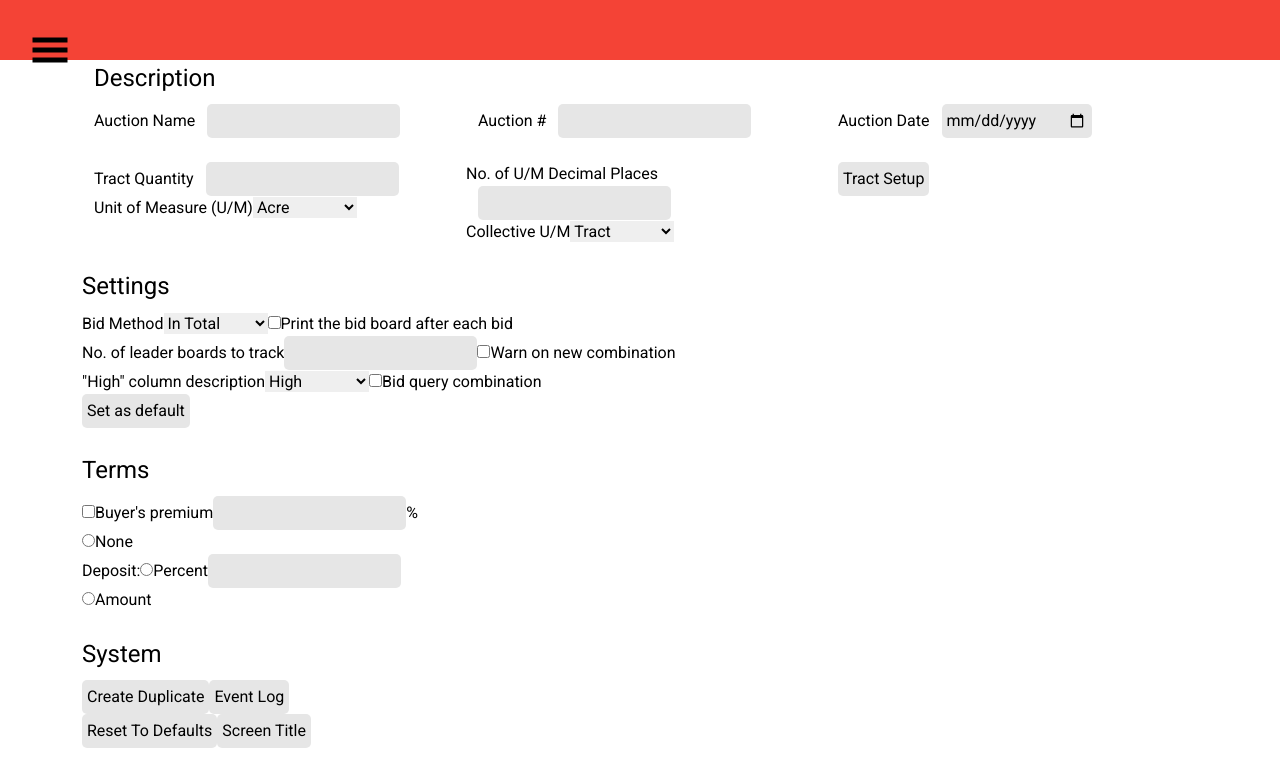
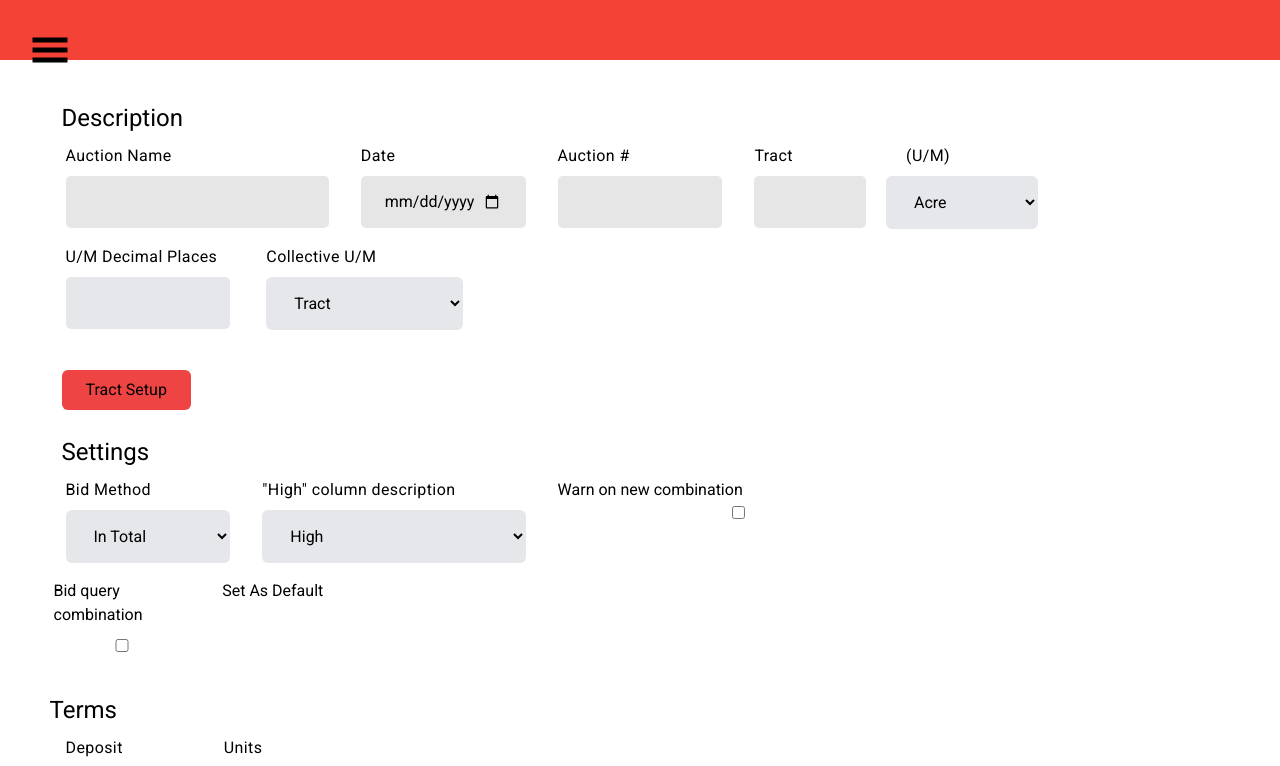
Before and after one commit to Gavin596h/Harris-Auction-Software, a React (Create React App) app in the folder auction-software-project/: page /new-auction in a window 1280 px wide. Shown: the top 766 px of the page. Built offline with nearby package versions, Linux system fonts and the light colour scheme; the HTML template or start-up script is replaced by a standard one.

Commit message:
Description Added

```diff
--- a/auction-software-project/src/pages/NewAuction.js
+++ b/auction-software-project/src/pages/NewAuction.js
@@ -30,108 +30,123 @@ function NewAuction() {
       };
 
     return <>
+      <div class="w-full flex justify-center mt-10">
         <form onSubmit={handleSubmit}>
-          <div className='container'>
-              <Container>
-              <legend>Description</legend>
-                <Row>
-                  <Col>
-                    <label for="AuctionName">Auction Name</label>
-                    <input type="text" id="AuctionName" name="AuctionName" class='ml-3' ></input>
-                  </Col>
-                  <Col>
-                    <label for="AuctionNumber" class='ml-3'>Auction #</label>
-                    <input type="number" id="AuctionNumber" name="AuctionNumber" class='ml-3'></input><br/>
-                  </Col>
-                  <Col>
-                    <label for="ActionDate" >Auction Date</label>
-                    <input type="date" id="AuctionDate" name="AuctionDate" class='ml-3'></input>
-                  </Col>
-                </Row>
-                <br />
-                <Row>
-                <Col>
-                  <label for="TractQuantity">Tract Quantity</label>
-                  <input type="number" id="TractQuantity" name="TractQuantity"  class='ml-3'></input><br/>
+{/* Description */}
+          <legend>Description</legend>
 
-                  <label for="UnitOfMeasurement">Unit of Measure (U/M)</label>
-                  <select id="UnitOfMeasurement" name="UnitOfMeasurement">
-                      <option value="Acre">Acre</option>
+          <div class="flex flex-wrap -mx-3">
+            <div class="w-full md:w-1/4 px-3 mb-6 md:mb-0">
+              <label class="block tracking-wide mb-2" for="AuctionName">Auction Name</label>
+              <input type="text" id="AuctionName" name="AuctionName"class="block w-full py-3 px-4 mb-3 leading-tight" ></input>
+            </div>
+
+            <div class="w-2/12 px-3 mb-6 md:mb-0">
+              <label class="block tracking-wide mb-2" for="AuctionName">Date</label>
+              <input type="date" id="AuctionDate" name="AuctionDate" class="block w-full py-3 px-4 mb-3 leading-tight" ></input>
+            </div>
+
+            <div class="w-2/12 px-3 mb-6 md:mb-0">
+              <label class="block tracking-wide mb-2" for="AuctionName">Auction #</label>
+              <input type="number" id="AuctionNumber" name="AuctionNumber" class="block w-full py-3 px-4 mb-3 leading-tight" ></input>
+            </div>
+
+            <div class="flex w-full md:w-1/4 px-3 mb-6 md:mb-0">
+              <div class="w-3/6">
+                <label class="block tracking-wide mb-2"  for="TractQuantity">Tract</label>
+                <input type="number" id="TractQuantity" name="TractQuantity" class="block w-full py-3 px-4 mb-3 leading-tight" ></input>
+              </div>
+              <div class="w-3/6 ml-5">
+                  <label for="UnitOfMeasurement" class="block tracking-wide mb-2  ml-5" >(U/M)</label>
+                      <select id="UnitOfMeasurement" name="UnitOfMeasurement" class="block py-3 px-4 mb-3 leading-tight bg-gray-200 rounded">
+                          <option value="Acre">Acre</option>
+                          <option value="placeholder">placeholder</option>
+                      </select>
+                  </div>
+            </div>
+          </div>
+
+          <div class="flex flex-wrap -mx-3 mb-6">
+            <div class="w-2/12 px-3 mb-6 md:mb-0">
+                <label class="block tracking-wide mb-2" for="NumOfDecPlaces">U/M Decimal Places</label>
+                <input type="number" id="NumOfDecPlaces" name="NumOfDecPlaces"  class="block w-full py-3 px-4 mb-3 leading-tight bg-gray-200" ></input>
+            </div>
+              <div class="w-2/12">
+                <label for="CollectiveUnitOfMeasurement" class="block tracking-wide mb-2 ml-5" >Collective U/M</label>
+                    <select id="CollectiveUnitOfMeasurement" name="CollectiveUnitOfMeasurement" class="rounded block w-full py-3 px-4 mb-3 leading-tight ml-5 bg-gray-200">
+                      <option value="Tract">Tract</option>
+                      <option value="placeholder">placeholder</option>
+                    </select>
+                </div>
+          </div>
+              <div class="w-full md:w-1/4 md:mb-0">
+                <button type="submit" id="TractSetup" name="TractSetup" class="bg-red-500 py-2 px-4 rounded" >Tract Setup</button>
+              </div>
+{/* End of Description */}
+<br/>
+{/*Settings */}
+          <legend>Settings</legend>
+          <div class="flex flex-wrap -mx-3">
+            <div class="w-full md:w-1/6 px-3 mb-6 md:mb-0">
+                <label for="BidMethod"  class="block tracking-wide mb-2 ">Bid Method</label>
+                  <select id="BidMethod" name="BidMethod" class="block w-full py-3 px-4 mb-3 leading-tight bg-gray-200 rounded">
+                      <option value="InTotal">In Total</option>
                       <option value="placeholder">placeholder</option>
                   </select>
-                  </Col>
-                  <Col>
-                    <label for="NumOfDecPlaces">No. of U/M Decimal Places</label>
-                    <input type="number" id="NumOfDecPlaces" name="NumOfDecPlaces"  class='ml-3'></input><br/>
-                    <label for="CollectiveUnitOfMeasurement">Collective U/M</label>
-                    <select id="CollectiveUnitOfMeasurement" name="CollectiveUnitOfMeasurement">
-                        <option value="Tract">Tract</option>
-                        <option value="placeholder">placeholder</option>
-                    </select>
-                  </Col>
-                  <Col>
-                    <input type="submit" id="TractSetup" name="TractSetup" value="Tract Setup"></input><br/>
-                  </Col>
-                </Row>
-              </Container>
+            </div>
 
-            <br/>
+            <div class="w-full md:w-1/4 px-3 mb-6 md:mb-0">
+                <label for="HighColumn" class="block tracking-wide mb-2">"High" column description</label>
+                  <select id="HighColumn" name="HighColumn" class="block w-full py-3 px-4 mb-3 leading-tight bg-gray-200 rounded">
+                    <option value="High">High</option>
+                    <option value="placeholder">placeholder</option>
+                  </select>
+            </div>
+
+            <div class="w-full md:w-1/3 px-3 mb-6 md:mb-0">
+                <label class=""  for="WarnOnCombination">Warn on new combination</label>
+                <input type="checkbox" id="WarnOnCombination" name="WarnOnCombination" class=" w-full py-3 px-4 mb-3 leading-tight" ></input>
+            </div>
+
+            <div class="flex flex-wrap -mx-3 mb-6">
+
+              <div class="w-full md:w-1/2 px-3 mb-6 md:mb-0">
+                <label  class="mb-2" for="BidQueryCombination">Bid query combination</label>
+                <input type="checkbox" id="BidQueryCombination" name="BidQueryCombination" class="w-full py-3 px-4 mb-3 leading-tight" ></input>
+              </div>
 
 
 
+              <div class="w-full md:w-1/2 px-3 mb-6 md:mb-0">
+                <button type="button" id="SetAsDefault" name="SetAsDefault">Set As Default</button>
+              </div>
+              </div>
+            </div>
+{/* End of Settings */}
 
 
+{/* Terms */}
+        <div class="flex flex-wrap -mx-3">
+        <legend>Terms</legend>
 
+            <div class="flex w-full md:w-1/4 px-3 mb-6 md:mb-0">
+              <div class="w-3/6">
+                <label class="block tracking-wide mb-2"  for="TractQuantity">Deposit</label>
+                <input type="number" id="TractQuantity" name="TractQuantity" class="block w-full py-3 px-4 mb-3 leading-tight" ></input>
+              </div>
+              <div class="w-3/6 ml-5">
+                  <label for="UnitOfMeasurement" class="block tracking-wide mb-2  ml-5" >Units</label>
+                      <select id="UnitOfMeasurement" name="UnitOfMeasurement" class="block py-3 px-4 mb-3 leading-tight">
+                          <option value="Percent">Amount</option>
+                          <option value="Percent">Percent</option>
+                          <option value="None">None</option>
 
+                      </select>
+                  </div>
+            </div>
 
+          </div>
 
-
-
-
-
-
-
-
-
-
-            <fieldset>
-                <legend>Settings</legend>
-                <label for="BidMethod">Bid Method</label>
-                <select id="BidMethod" name="BidMethod">
-                    <option value="InTotal">In Total</option>
-                    <option value="placeholder">placeholder</option>
-                </select>
-                <input type="checkbox" id="PrintOrNot" name="PrintOrNot"></input>
-                <label for="PrintOrNot">Print the bid board after each bid</label><br/>
-                <label for="NumberOfLeaderBoards">No. of leader boards to track</label>
-                <input type="number" id="NumberOfLeaderBoards" name="NumberOfLeaderBoards"></input>
-                <input type="checkbox" id="WarnOnCombination" name="WarnOnCombination"></input>
-                <label for="WarnOnCombination">Warn on new combination</label><br/>
-                <label for="HighColumn">"High" column description</label>
-                <select id="HighColumn" name="HighColumn">
-                    <option value="High">High</option>
-                    <option value="placeholder">placeholder</option>
-                </select>
-                <input type="checkbox" id="BidQueryCombination" name="BidQueryCombination"></input>
-                <label for="BidQueryCombination">Bid query combination</label><br/>
-                <input type="button" id="SetAsDefault" name="SetAsDefault" value="Set as default"></input><br/>
-            </fieldset><br/>
-
-            <fieldset>
-                <legend>Terms</legend>
-                <input type="checkbox" id="BuyersPrem" name="BuyersPrem"></input>
-                <label for="BuyersPrem">Buyer's premium</label>
-                <input type="number" id="BuyersPremPercent" name="BuyersPremPercent"></input>
-                <label for="BuyersPremPercent">%</label><br/>
-                <input type="radio" id="None" name="group1" value="None" />
-                <label for="None">None</label><br/>
-                <label for="Percent">Deposit: </label>
-                <input type="radio" id="Percent" name="group1" value="Percent" />
-                <label for="Percent">Percent</label>
-                <input type="number" id="PercentOrAmount" name="PercentOrAmount"></input><br/>
-                <input type="radio" id="Amount" name="group1" value="Amount" />
-                <label for="Amount">Amount</label><br/>
-            </fieldset><br/>
 
             <fieldset>
                 <legend>System</legend>
@@ -155,8 +170,8 @@ function NewAuction() {
                 <input type="radio" id="AuctionDateSearch" name="group2" value="Auction Date" />
                 <label for="AuctionDateSearch">Auction Date</label>
             </fieldset>
-            </div>
         </form>
+        </div>
     </>
 }
 
```
